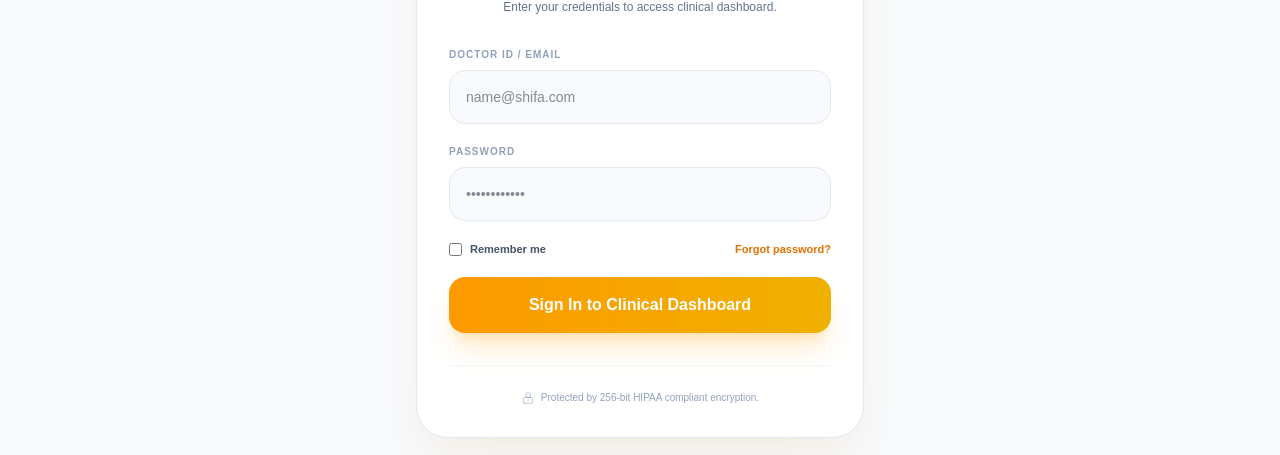
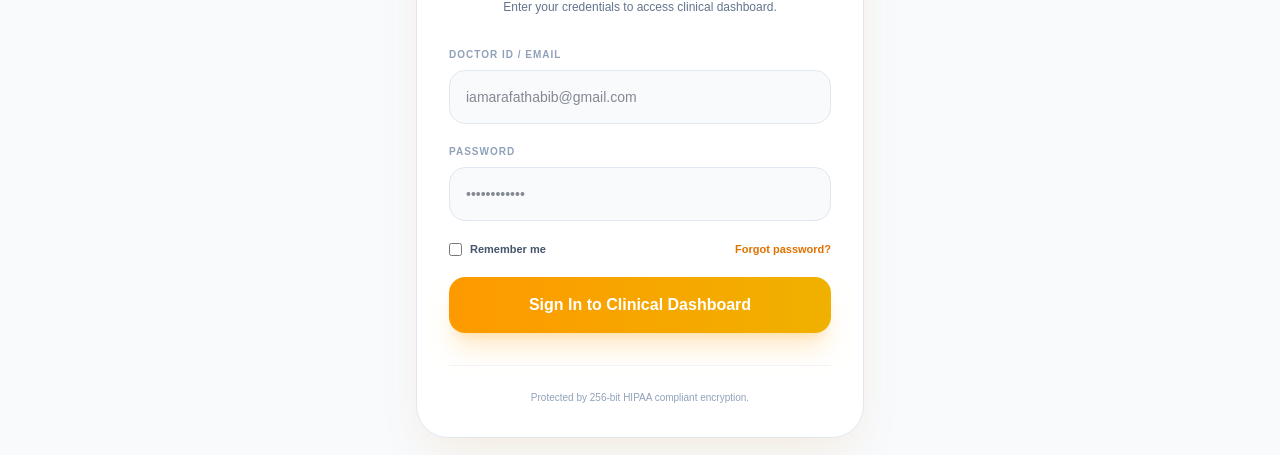
Before and after one commit to aayanstein/Shifa-Healthcare-, a Next.js app in the folder shifa/: page /doctor-portal in a window 1280 px wide. Shown: the part 242-697 px from the top of the page. Built offline with nearby package versions, Linux system fonts and the light colour scheme.

Commit message:
Add login credentials for doctor portal

```diff
--- a/shifa/app/doctor-portal/page.tsx
+++ b/shifa/app/doctor-portal/page.tsx
@@ -7,14 +7,19 @@ export default function DoctorPortalLogin() {
   const router = useRouter();
   const [email, setEmail] = useState("");
   const [password, setPassword] = useState("");
+  const [isLoading, setIsLoading] = useState(false);
 
   const handleLogin = (e: React.FormEvent) => {
     e.preventDefault();
-    // এখানে সিম্পল ভ্যালিডেশন
+    setIsLoading(true);
+
+    // সিম্পল লগইন লজিক
     if (email === "iamarafathabib@gmail.com" && password === "password123") {
+      // সফল হলে ড্যাশবোর্ডে রিডাইরেক্ট করবে
       router.push("/doctor-dashboard");
     } else {
-      alert("Invalid Credentials! Use: iamarafathabib@gmail.com / password123");
+      alert("Invalid Credentials! Please try again.");
+      setIsLoading(false);
     }
   };
 
@@ -32,7 +37,7 @@ export default function DoctorPortalLogin() {
           <span className="font-black text-xl tracking-tight text-slate-900">SHIFA <span className="text-amber-600 font-medium text-xs block -mt-1">DOCTOR PORTAL</span></span>
         </div>
         <button
-          onClick={() => window.location.href = '/'}
+          onClick={() => router.push('/')}
           className="text-xs font-bold text-slate-500 hover:text-amber-600 transition flex items-center gap-1.5 border border-slate-200 px-4 py-2 rounded-xl bg-white shadow-sm hover:border-amber-200"
         >
           ← Back to Home
@@ -60,7 +65,8 @@ export default function DoctorPortalLogin() {
               value={email}
               onChange={(e) => setEmail(e.target.value)}
               className="w-full bg-slate-50 border border-slate-200 rounded-2xl px-4 py-4 text-sm font-medium text-slate-900 focus:outline-none focus:border-amber-500 focus:ring-1 focus:ring-amber-500 transition"
-              placeholder="name@shifa.com"
+              placeholder="iamarafathabib@gmail.com"
+              required
             />
           </div>
           <div>
@@ -71,6 +77,7 @@ export default function DoctorPortalLogin() {
               onChange={(e) => setPassword(e.target.value)}
               className="w-full bg-slate-50 border border-slate-200 rounded-2xl px-4 py-4 text-sm font-medium text-slate-900 focus:outline-none focus:border-amber-500 focus:ring-1 focus:ring-amber-500 transition"
               placeholder="••••••••••••"
+              required
             />
           </div>
 
@@ -83,17 +90,15 @@ export default function DoctorPortalLogin() {
 
           <button
             type="submit"
-            className="w-full bg-gradient-to-r from-amber-500 to-yellow-500 hover:from-amber-600 hover:to-yellow-600 text-white font-black py-4 rounded-2xl shadow-xl shadow-amber-500/20 transition-all hover:scale-[1.01] active:scale-[0.99]"
+            disabled={isLoading}
+            className="w-full bg-gradient-to-r from-amber-500 to-yellow-500 hover:from-amber-600 hover:to-yellow-600 text-white font-black py-4 rounded-2xl shadow-xl shadow-amber-500/20 transition-all hover:scale-[1.01] active:scale-[0.99] disabled:opacity-70"
           >
-            Sign In to Clinical Dashboard
+            {isLoading ? "Signing in..." : "Sign In to Clinical Dashboard"}
           </button>
         </form>
 
         <div className="mt-8 pt-6 border-t border-slate-100 text-center">
           <p className="text-[10px] text-slate-400 flex items-center justify-center gap-1.5 font-medium">
-            <svg className="w-3.5 h-3.5" fill="none" viewBox="0 0 24 24" stroke="currentColor">
-              <path strokeLinecap="round" strokeLinejoin="round" d="M12 15v2m-6 4h12a2 2 0 002-2v-6a2 2 0 00-2-2H6a2 2 0 00-2 2v6a2 2 0 002 2zm10-10V7a4 4 0 00-8 0v4h8z" />
-            </svg>
             Protected by 256-bit HIPAA compliant encryption.
           </p>
         </div>
```
